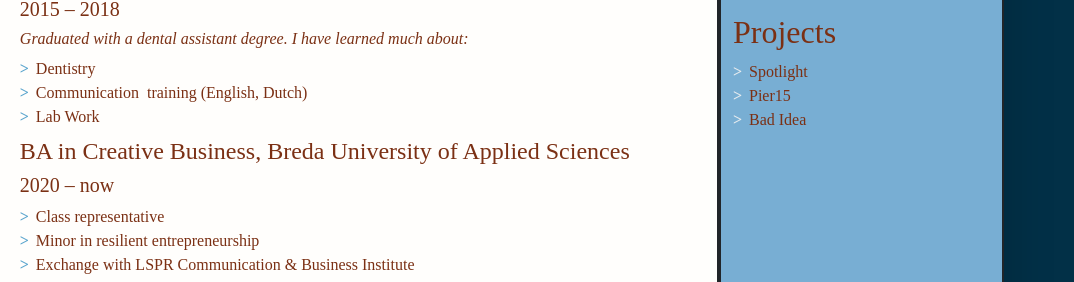
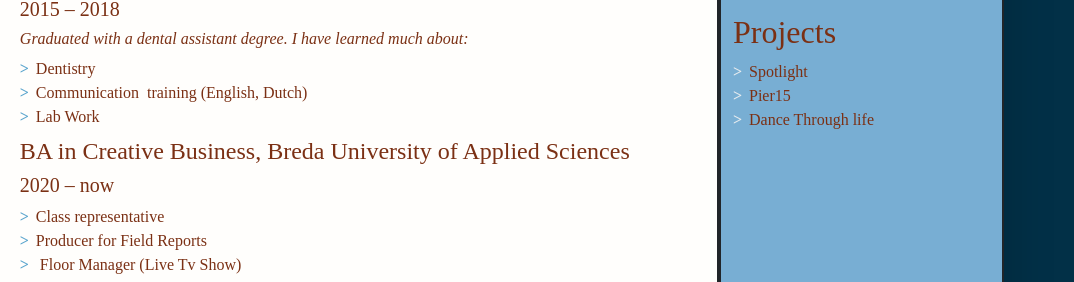
Before and after one commit to Juiswa/Proffesional-Cv, a plain HTML site: page index.html in a window 1280 px wide. Shown: the part 731-1013 px from the top of the page, 206-1280 px from the left. Drawn offline with nearby package versions, Linux system fonts and the light colour scheme; a web font is replaced by a local one.

Commit message:
update my cv

```diff
--- a/index.html
+++ b/index.html
@@ -186,8 +186,8 @@
                   <!-- Use the list below to talk about minors, exchanges, extra-curricular activities. -->
                   <ul class="biography-details list-unstyled">
                     <li>Class representative</li>
-                    <li>Minor in resilient entrepreneurship</li>
-                    <li>Exchange with LSPR Communication &amp; Business Institute</li>
+                    <li>Producer for Field Reports</li>
+                    <li>&nbsp;Floor Manager (Live Tv Show)</li>
                   </ul>
                 </div>
               </li>
@@ -282,7 +282,7 @@
             <ul class="skill-list list-unstyled">
               <li class="skill-item">Spotlight&nbsp;</li>
               <li class="skill-item">Pier15&nbsp;</li>
-			  <li class="skill-item">Bad Idea&nbsp;</li>
+			  <li class="skill-item">Dance Through life&nbsp;&nbsp;</li>
             </ul>
           </section>
 
```
